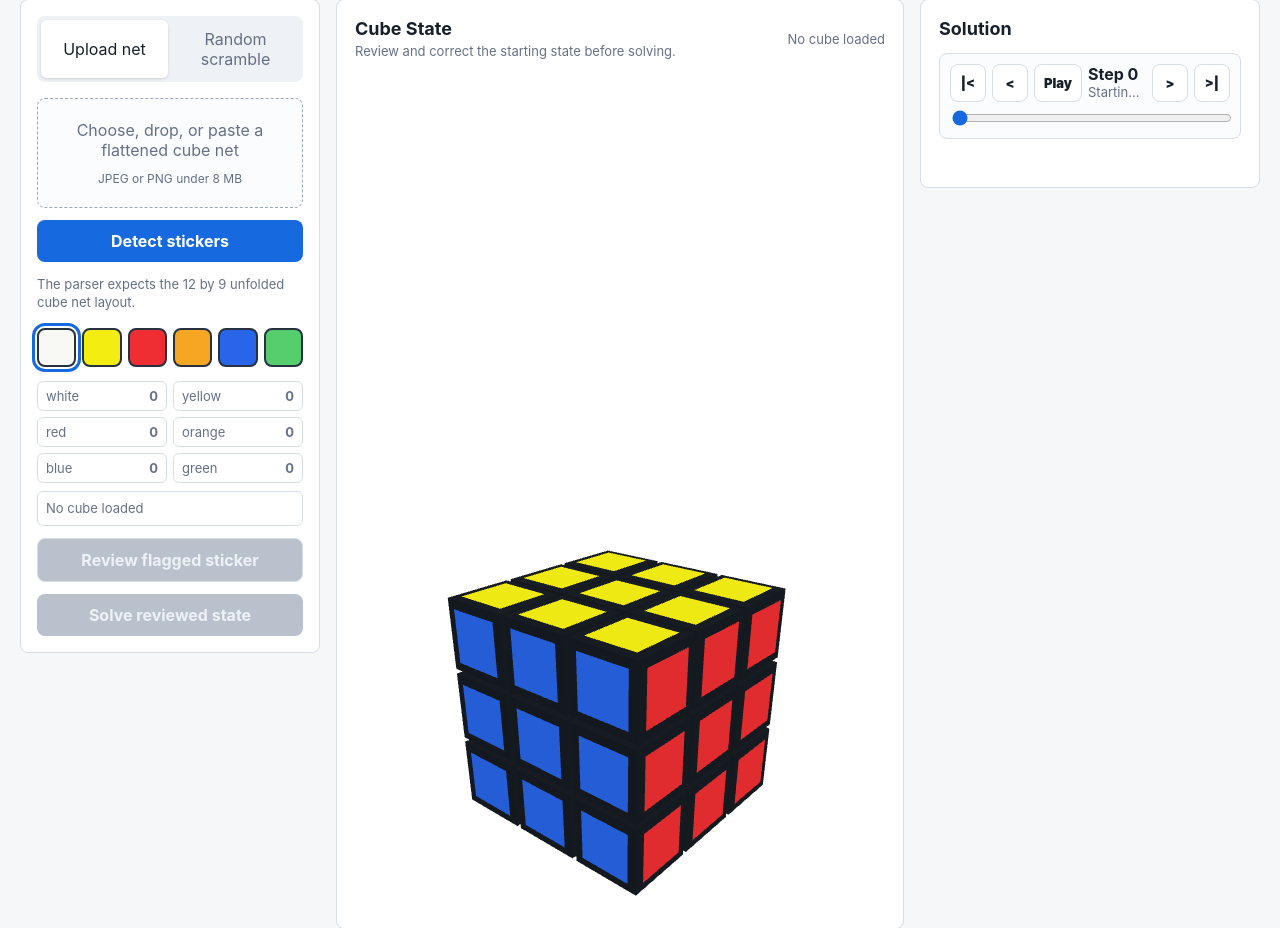
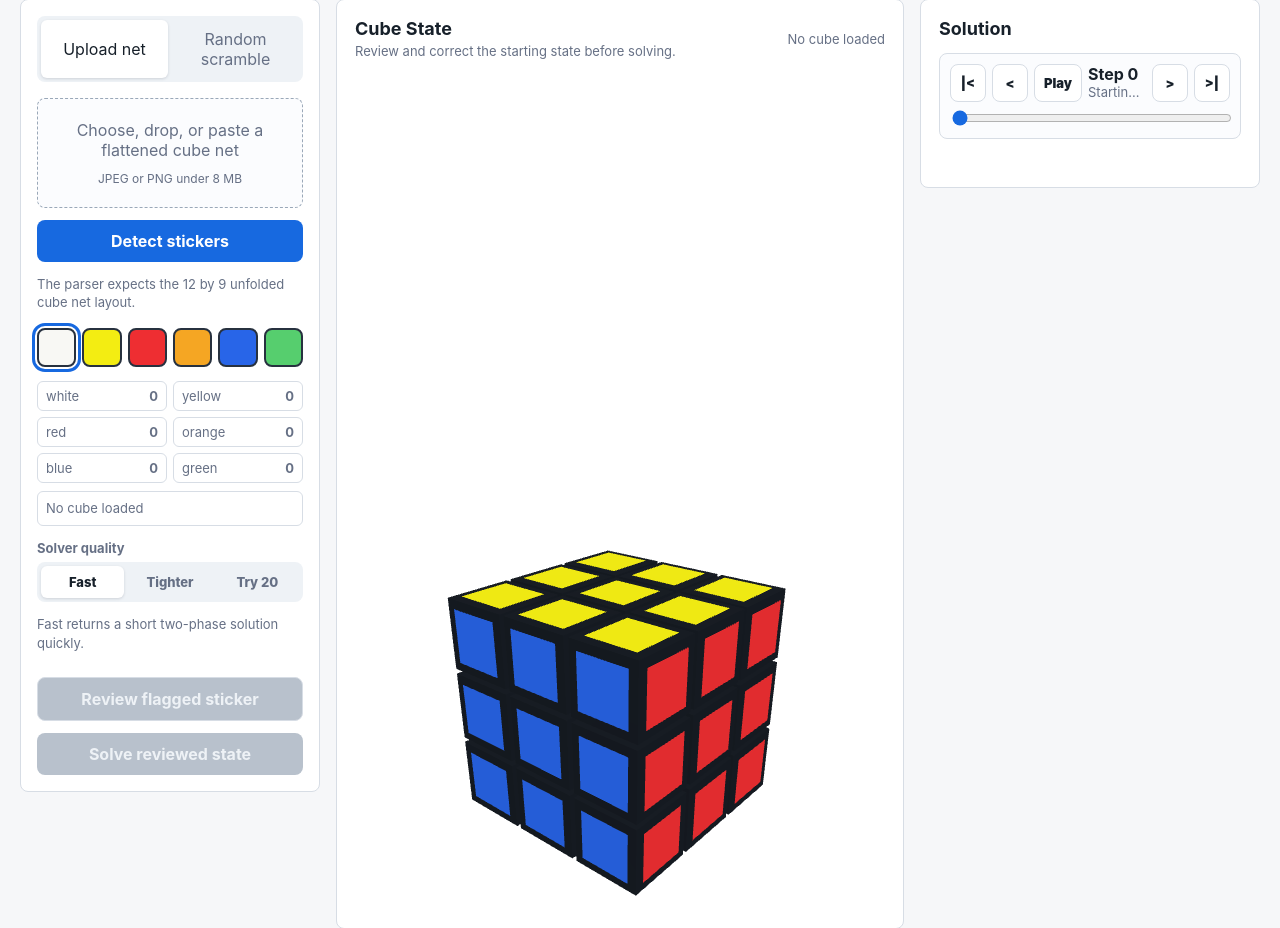
Before and after one commit to jeffhuber/rubik-solver-mvp, a Flask app: page / in a window 1280 px wide. Shown: the part 100-1028 px from the top of the page. Run offline with Flask 3, Linux system fonts and the light colour scheme; some libraries are stand-ins or nearby versions.

Commit message:
Add bounded tighter solver modes

```diff
--- a/app.py
+++ b/app.py
@@ -5,10 +5,11 @@ from werkzeug.exceptions import RequestEntityTooLarge
 
 from rubik_solver.cube import (
     CubeStateError,
+    invert_moves,
     move_to_instruction,
-    random_scramble_state,
+    random_scramble_faces,
     solution_states,
-    solve_faces,
+    solve_faces_with_quality,
     validate_faces_report,
 )
 from rubik_solver.net_parser import NetParseError, parse_image_bytes
@@ -49,21 +50,14 @@ def solve():
     faces = payload.get("faces")
     if not isinstance(faces, dict):
         return _error("Request JSON must include a faces object.", 400)
+    quality = _solver_quality(payload)
 
     try:
-        moves = solve_faces(faces)
+        result = solve_faces_with_quality(faces, quality)
     except CubeStateError as exc:
         return _error(str(exc), 422)
 
-    return jsonify(
-        {
-            "moves": moves,
-            "instructions": [move_to_instruction(move) for move in moves],
-            "moveCount": len(moves),
-            "states": solution_states(faces, moves),
-            "validation": validate_faces_report(faces),
-        }
-    )
+    return jsonify(_solution_payload(faces, result, validation=validate_faces_report(faces)))
 
 
 @app.post("/api/validate")
@@ -79,18 +73,37 @@ def random_state():
         length = int(payload.get("length", 20))
     except (TypeError, ValueError):
         length = 20
+    quality = _solver_quality(payload)
 
-    scramble, faces, solution = random_scramble_state(length)
-    return jsonify(
-        {
-            "scramble": scramble,
-            "faces": faces,
-            "moves": solution,
-            "instructions": [move_to_instruction(move) for move in solution],
-            "moveCount": len(solution),
-            "states": solution_states(faces, solution),
-        }
-    )
+    scramble, faces = random_scramble_faces(length)
+    try:
+        result = solve_faces_with_quality(faces, quality)
+    except CubeStateError:
+        fallback_solution = invert_moves(scramble)
+        return jsonify(
+            {
+                "scramble": scramble,
+                "faces": faces,
+                "moves": fallback_solution,
+                "instructions": [move_to_instruction(move) for move in fallback_solution],
+                "moveCount": len(fallback_solution),
+                "states": solution_states(faces, fallback_solution),
+                "solve": {
+                    "quality": "fast",
+                    "qualityLabel": "Fast fallback",
+                    "maxDepth": 24,
+                    "targetMaxMoves": None,
+                    "usedFallback": True,
+                    "attempts": [],
+                    "message": "Fast fallback solved this generated scramble.",
+                },
+            }
+        )
+
+    payload = _solution_payload(faces, result)
+    payload["scramble"] = scramble
+    payload["faces"] = faces
+    return jsonify(payload)
 
 
 @app.get("/healthz")
@@ -107,6 +120,25 @@ def _error(message, status):
     return jsonify({"error": message}), status
 
 
+def _solver_quality(payload):
+    quality = payload.get("quality", "fast")
+    return quality if quality in {"fast", "tighter", "god20"} else "fast"
+
+
+def _solution_payload(faces, result, validation=None):
+    moves = result.moves
+    payload = {
+        "moves": moves,
+        "instructions": [move_to_instruction(move) for move in moves],
+        "moveCount": len(moves),
+        "states": solution_states(faces, moves),
+        "solve": result.metadata(),
+    }
+    if validation is not None:
+        payload["validation"] = validation
+    return payload
+
+
 if __name__ == "__main__":
     port = int(os.environ.get("PORT", "8080"))
     app.run(host="0.0.0.0", port=port, debug=True)
--- a/static/css/style.css
+++ b/static/css/style.css
@@ -312,6 +312,57 @@ h2 {
   color: #146c2e;
 }
 
+.solver-options {
+  margin-top: 14px;
+}
+
+.quality-options {
+  display: grid;
+  grid-template-columns: repeat(3, 1fr);
+  gap: 4px;
+  border-radius: 8px;
+  background: var(--surface-2);
+  padding: 4px;
+}
+
+.quality-option {
+  position: relative;
+  min-width: 0;
+}
+
+.quality-option input {
+  position: absolute;
+  opacity: 0;
+  pointer-events: none;
+}
+
+.quality-option span {
+  display: block;
+  border-radius: 6px;
+  color: var(--muted);
+  padding: 8px 5px;
+  font-size: 13px;
+  font-weight: 800;
+  text-align: center;
+  cursor: pointer;
+}
+
+.quality-option input:checked + span {
+  background: var(--surface);
+  color: var(--ink);
+  box-shadow: 0 1px 3px rgba(16, 24, 40, 0.14);
+}
+
+.quality-option input:focus-visible + span {
+  outline: 2px solid var(--accent);
+  outline-offset: 2px;
+}
+
+.quality-option input:disabled + span {
+  color: #a5afbd;
+  cursor: not-allowed;
+}
+
 .panel-heading {
   display: flex;
   align-items: center;
@@ -466,6 +517,27 @@ h2 {
   flex-wrap: wrap;
   gap: 8px;
   margin-top: 14px;
+}
+
+.solve-meta {
+  display: none;
+  border: 1px solid var(--line);
+  border-radius: 6px;
+  margin-top: 12px;
+  background: #fbfcfe;
+  color: var(--muted);
+  padding: 8px 10px;
+  font-size: 13px;
+  line-height: 1.4;
+}
+
+.solve-meta.is-visible {
+  display: block;
+}
+
+.solve-meta.is-fallback {
+  border-color: #edc46d;
+  color: #7a4b00;
 }
 
 .move-chip {
--- a/static/js/main.js
+++ b/static/js/main.js
@@ -2,6 +2,11 @@ const FACE_ORDER = ["U", "R", "F", "D", "L", "B"];
 const DISPLAY_FACE_ORDER = ["U", "L", "F", "R", "B", "D"];
 const COLORS = ["white", "yellow", "red", "orange", "blue", "green"];
 const MAX_IMAGE_BYTES = 8 * 1024 * 1024;
+const QUALITY_HINTS = {
+  fast: "Fast returns a short two-phase solution quickly.",
+  tighter: "Tighter first tries to stay within 21 moves, then falls back if needed.",
+  god20: "Try 20 searches harder for a 20-move-or-less solution before falling back.",
+};
 
 let reviewedFaces = null;
 let cubeFaces = null;
@@ -17,6 +22,7 @@ let manualCorrections = new Set();
 let reviewTargetKey = null;
 let isPlaying = false;
 let isStepping = false;
+let isSolving = false;
 let suppressCube3dSync = false;
 
 const statusPill = document.getElementById("statusPill");
@@ -42,6 +48,8 @@ const validationBox = document.getElementById("validationBox");
 const nextFlaggedButton = document.getElementById("nextFlaggedButton");
 const playSteps = document.getElementById("playSteps");
 const stepRange = document.getElementById("stepRange");
+const solveMeta = document.getElementById("solveMeta");
+const qualityHint = document.getElementById("qualityHint");
 
 function cloneFaces(faces) {
   return JSON.parse(JSON.stringify(faces));
@@ -208,7 +216,7 @@ function stickerTitle(face, index, color, diagnostics) {
 }
 
 function canEditStickers() {
-  return solutionStates.length === 0 || currentStep === 0;
+  return !isSolving && (solutionStates.length === 0 || currentStep === 0);
 }
 
 function renderCounts() {
@@ -321,6 +329,8 @@ function clearSolution() {
   movesEl.innerHTML = "";
   instructionsEl.innerHTML = "";
   moveCount.textContent = "";
+  solveMeta.textContent = "";
+  solveMeta.className = "solve-meta";
   stepContext.textContent = reviewedFaces
     ? "Review and correct the starting state before solving."
     : "Load a cube net or random scramble to begin.";
@@ -412,10 +422,12 @@ detectButton.addEventListener("click", detectSelectedImage);
 
 document.getElementById("randomButton").addEventListener("click", async () => {
   const length = Number(document.getElementById("scrambleLength").value || 20);
-  setStatus("Generating...");
+  const quality = selectedSolveQuality();
+  setStatus(statusForQuality(quality));
+  setSolving(true);
   clearSolution();
   try {
-    const data = await postJson("/api/random", { length });
+    const data = await postJson("/api/random", { length, quality });
     setReviewedFaces(data.faces, "Generated scramble");
     scrambleBox.style.display = "block";
     scrambleBox.textContent = data.scramble.join(" ");
@@ -423,15 +435,20 @@ document.getElementById("randomButton").addEventListener("click", async () => {
     setStatus("Generated");
   } catch (error) {
     setStatus(error.message, true);
+  } finally {
+    setSolving(false);
+    renderCube();
   }
 });
 
 solveButton.addEventListener("click", async () => {
   if (!reviewedFaces) return;
-  setStatus("Solving...");
+  const quality = selectedSolveQuality();
+  setStatus(statusForQuality(quality));
+  setSolving(true);
   clearSolution();
   try {
-    const data = await postJson("/api/solve", { faces: reviewedFaces });
+    const data = await postJson("/api/solve", { faces: reviewedFaces, quality });
     validationReport = data.validation || null;
     renderSolution(data);
     setStatus("Solved");
@@ -439,6 +456,9 @@ solveButton.addEventListener("click", async () => {
     validationReport = { issues: [error.message] };
     renderValidationSummary();
     setStatus(error.message, true);
+  } finally {
+    setSolving(false);
+    renderCube();
   }
 });
 
@@ -449,6 +469,7 @@ function renderSolution(data) {
   solutionMoves = data.moves || [];
   solutionInstructions = data.instructions || [];
   moveCount.textContent = `${data.moveCount} moves`;
+  renderSolveMeta(data.solve);
   stepRange.max = Math.max(0, solutionStates.length - 1);
   stepRange.value = 0;
   solutionMoves.forEach((move, index) => {
@@ -480,6 +501,48 @@ function renderSolution(data) {
     stepper.hidden = false;
     goToStep(0, { animate: false });
   }
+}
+
+function renderSolveMeta(solve) {
+  solveMeta.textContent = "";
+  solveMeta.className = "solve-meta";
+  if (!solve) return;
+
+  const attempts = solve.attempts || [];
+  const solved = attempts.find((attempt) => attempt.status === "solved");
+  const totalMs = attempts.reduce((sum, attempt) => sum + (attempt.elapsedMs || 0), 0);
+  const parts = [solve.message || `${solve.qualityLabel || "Solver"} completed.`];
+  if (solved?.elapsedMs !== undefined) {
+    parts.push(`Solved in ${(solved.elapsedMs / 1000).toFixed(1)}s.`);
+  } else if (totalMs) {
+    parts.push(`Searched for ${(totalMs / 1000).toFixed(1)}s.`);
+  }
+  const missed = attempts.filter((attempt) => attempt.status !== "solved");
+  if (missed.length) {
+    parts.push(`${missed.map((attempt) => attempt.label).join(", ")} did not finish.`);
+  }
+  solveMeta.textContent = parts.join(" ");
+  solveMeta.classList.add("is-visible");
+  solveMeta.classList.toggle("is-fallback", Boolean(solve.usedFallback));
+}
+
+function selectedSolveQuality() {
+  return document.querySelector("input[name='solverQuality']:checked")?.value || "fast";
+}
+
+function statusForQuality(quality) {
+  if (quality === "god20") return "Trying 20...";
+  if (quality === "tighter") return "Solving tighter...";
+  return "Solving...";
+}
+
+function setSolving(value) {
+  isSolving = value;
+  detectButton.disabled = value;
+  document.getElementById("randomButton").disabled = value;
+  document.querySelectorAll("input[name='solverQuality']").forEach((input) => {
+    input.disabled = value;
+  });
 }
 
 async function goToStep(step, options = {}) {
@@ -762,4 +825,10 @@ document.addEventListener("keydown", (event) => {
 });
 
 initPalette();
+document.querySelectorAll("input[name='solverQuality']").forEach((input) => {
+  input.addEventListener("change", () => {
+    qualityHint.textContent = QUALITY_HINTS[selectedSolveQuality()];
+  });
+});
+qualityHint.textContent = QUALITY_HINTS[selectedSolveQuality()];
 renderCube();
--- a/templates/index.html
+++ b/templates/index.html
@@ -43,6 +43,24 @@
           <div class="palette" id="palette" aria-label="Sticker color palette"></div>
           <div class="counts" id="counts"></div>
           <div class="validation-box" id="validationBox">No cube loaded</div>
+          <div class="solver-options" aria-label="Solver quality">
+            <span class="field-label">Solver quality</span>
+            <div class="quality-options">
+              <label class="quality-option">
+                <input type="radio" name="solverQuality" value="fast" checked>
+                <span>Fast</span>
+              </label>
+              <label class="quality-option">
+                <input type="radio" name="solverQuality" value="tighter">
+                <span>Tighter</span>
+              </label>
+              <label class="quality-option">
+                <input type="radio" name="solverQuality" value="god20">
+                <span>Try 20</span>
+              </label>
+            </div>
+            <p class="hint" id="qualityHint">Fast returns a short two-phase solution quickly.</p>
+          </div>
           <button class="secondary-action" id="nextFlaggedButton" type="button" disabled>Review flagged sticker</button>
           <button class="solve-action" id="solveButton" type="button" disabled>Solve reviewed state</button>
         </div>
@@ -81,6 +99,7 @@
             <input class="step-range" id="stepRange" type="range" min="0" max="0" value="0" aria-label="Solution step">
           </div>
           <div class="moves" id="moves"></div>
+          <div class="solve-meta" id="solveMeta"></div>
           <ol class="instructions" id="instructions"></ol>
         </div>
       </section>
```
Also changed, not shown: rubik_solver/cube.py (+203 -4 lines), tests/smoke_test.py (+27 -1 lines), README.md.
